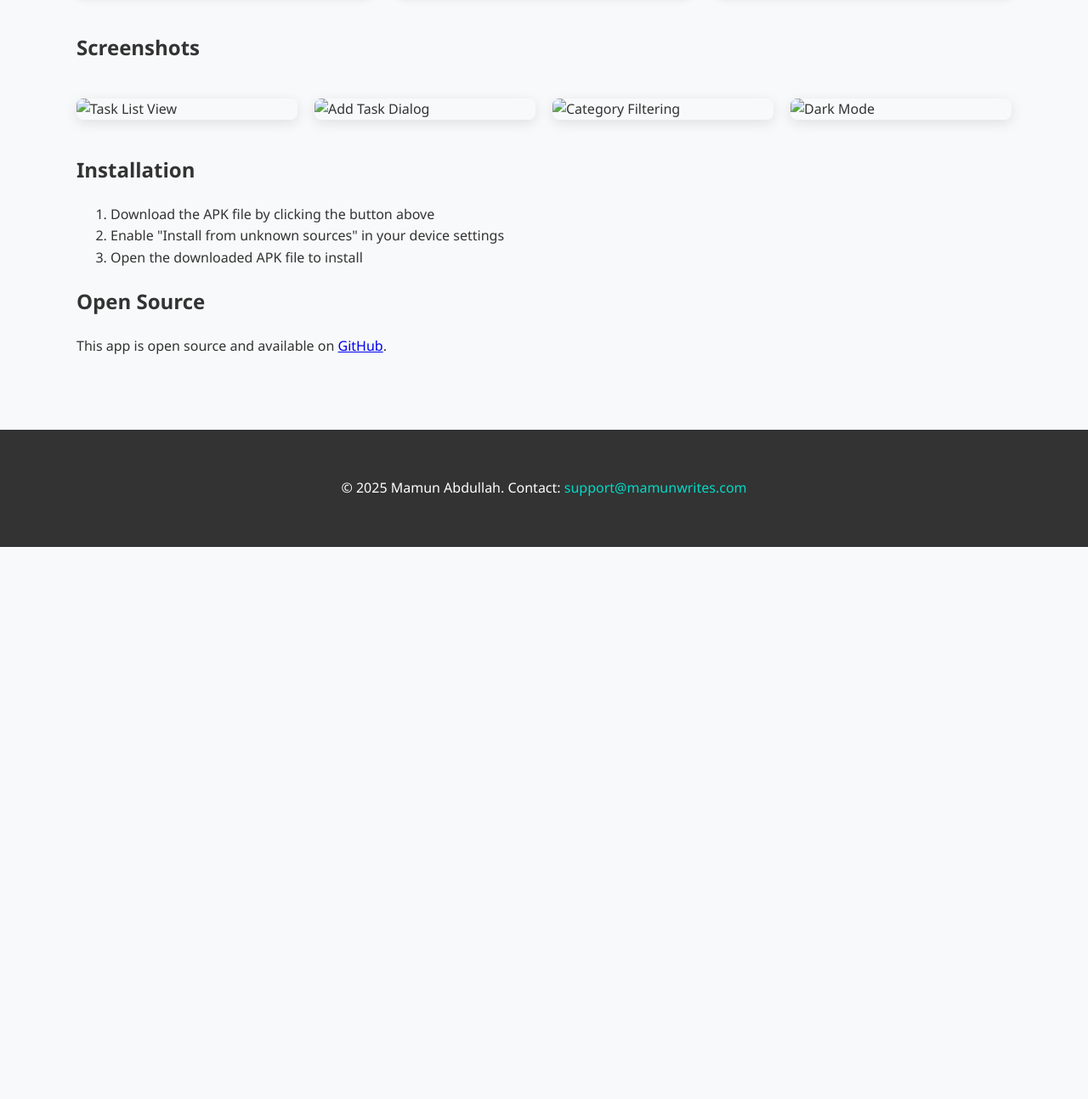
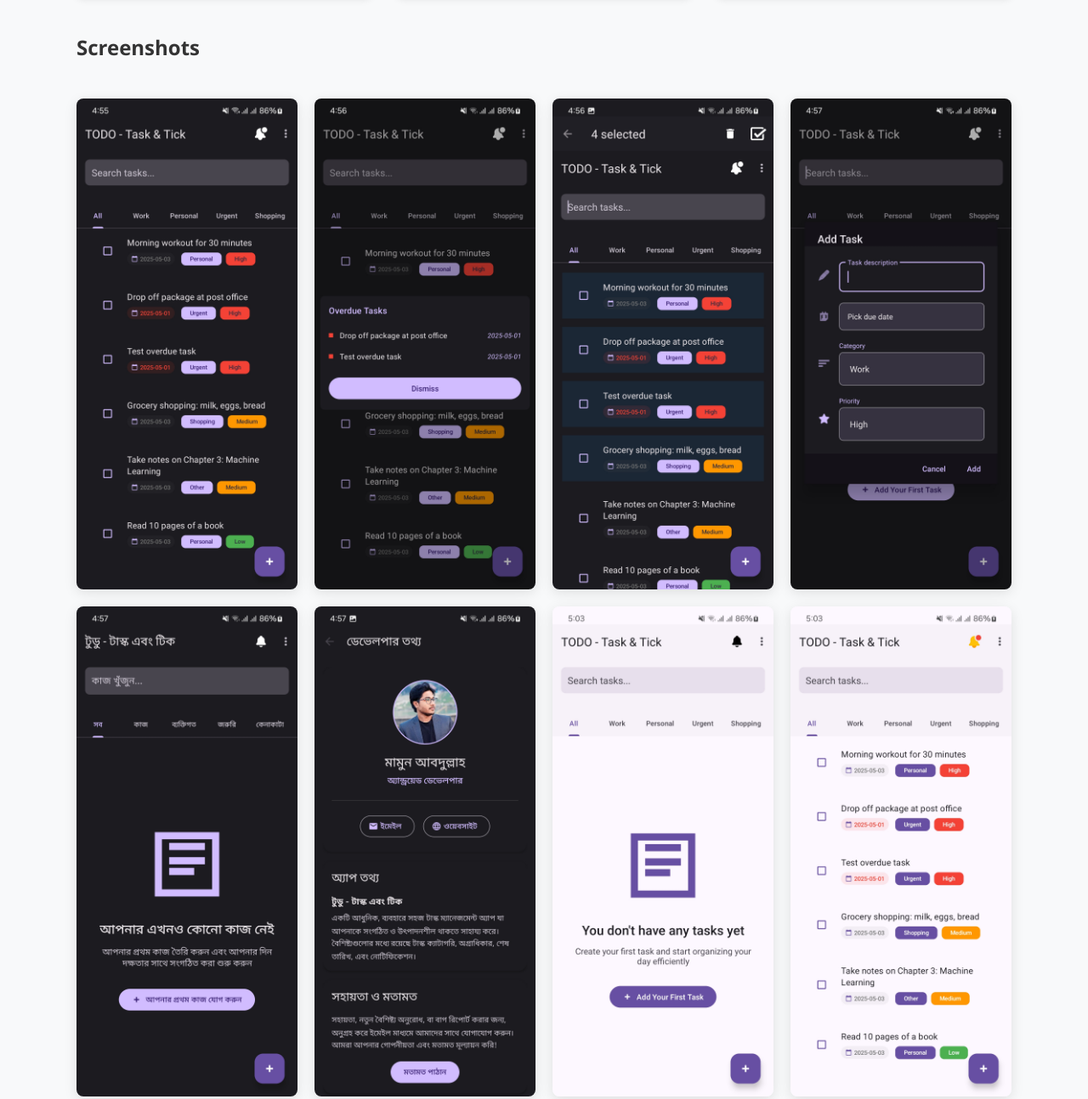
Before and after one commit to memamun/TODO-Task-and-Tick, a plain HTML site: page docs/index.html in a window 1280 px wide. Shown: the part 916-2210 px from the top of the page at 85% size. Before the commit the page ends 1560 px from the top, so only its background shows below. Drawn offline with Linux system fonts and the light colour scheme.

Commit message:
Add comprehensive documentation and licensing

```diff
--- a/docs/index.html
+++ b/docs/index.html
@@ -154,18 +154,29 @@
 
         <h2>Screenshots</h2>
         <div class="screenshots">
-            <!-- Add your screenshot images here once they're available -->
             <div class="screenshot">
-                <img src="../screenshots/screenshot1.png" alt="Task List View">
+                <img src="../screenshots/Screenshot_20250502_045521_TODO.jpg" alt="Task List">
             </div>
             <div class="screenshot">
-                <img src="../screenshots/screenshot2.png" alt="Add Task Dialog">
+                <img src="../screenshots/Screenshot_20250502_045634_TODO.jpg" alt="Tasks List with Categories">
             </div>
             <div class="screenshot">
-                <img src="../screenshots/screenshot3.png" alt="Category Filtering">
+                <img src="../screenshots/Screenshot_20250502_045656_TODO.jpg" alt="Filtering">
             </div>
             <div class="screenshot">
-                <img src="../screenshots/screenshot4.png" alt="Dark Mode">
+                <img src="../screenshots/Screenshot_20250502_045712_TODO.jpg" alt="Dark Mode">
+            </div>
+            <div class="screenshot">
+                <img src="../screenshots/Screenshot_20250502_045728_TODO.jpg" alt="Add Task Dialog">
+            </div>
+            <div class="screenshot">
+                <img src="../screenshots/Screenshot_20250502_045747_TODO.jpg" alt="Notifications">
+            </div>
+            <div class="screenshot">
+                <img src="../screenshots/Screenshot_20250502_050316_TODO.jpg" alt="Developer Info">
+            </div>
+            <div class="screenshot">
+                <img src="../screenshots/Screenshot_20250502_050341_TODO.jpg" alt="Privacy Policy">
             </div>
         </div>
 
```
Also changed, not shown: 4 other files.
